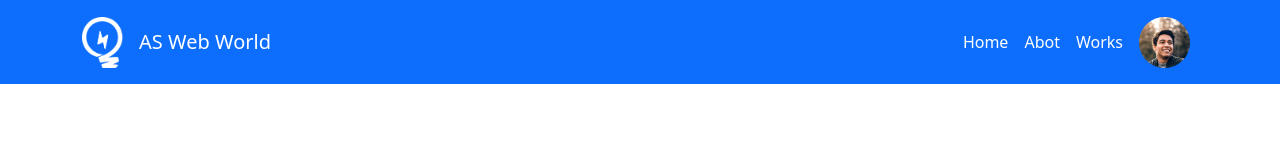
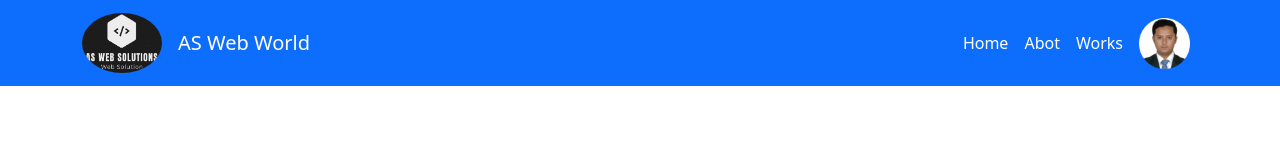
Before and after one commit to mdshakil04/Web-solutions, a plain HTML site: page index.html in a window 1280 px wide. Drawn offline with nearby package versions, Linux system fonts and the light colour scheme.

Commit message:
logo-updated

```diff
--- a/index.html
+++ b/index.html
@@ -13,7 +13,7 @@
         <nav class="navbar navbar-expand-lg navbar-dark bg-primary" style="background-color: #562EFF;">
             <div class="container">
               <a class="navbar-brand d-flex align-items-center " href="#">
-                <img src="images/icons/logo.png" alt="" width="41" height="51" class="d-inline-block align-text-top">
+                <img class="rounded-circle" src="images/icons/as-logo.png" alt="" width="80" height="60" class="d-inline-block align-text-top">
                 <span class="ms-3">AS Web World</span>
               </a>
               <button class="navbar-toggler" type="button" data-bs-toggle="collapse"     data-bs-target="#navbarSupportedContent" aria-controls="navbarSupportedContent" aria-expanded="false" aria-label="Toggle navigation">
@@ -32,7 +32,7 @@
                   </li>
                   <li class="nav-item">
                     <a class="nav-link active" aria-current="page" href="#">
-                        <img src="images/icons/profile.png" alt="" width="51" height="51" class="d-inline-block align-text-top">
+                        <img src="images/icons/my-profile.png" alt="" width="51" height="51" class="d-inline-block align-text-top">
                     </a>
                   </li>
                 </ul>
```
Also changed, not shown: images/icons/as-logo.png (added), images/icons/my-profile.png (added).
